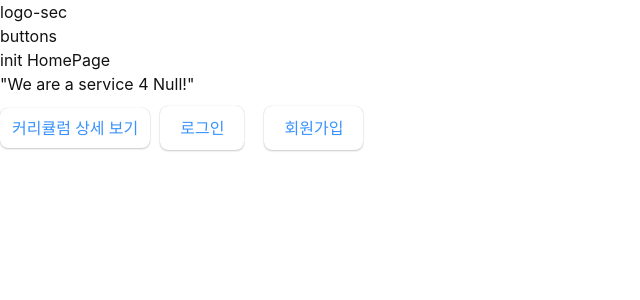
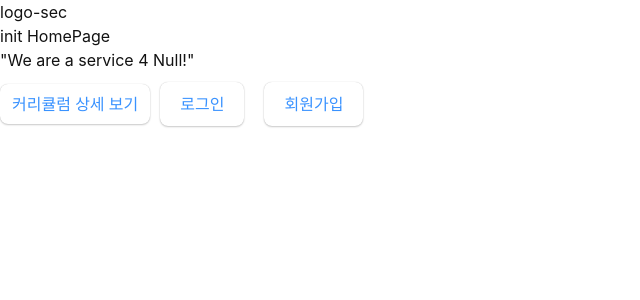
Before and after one commit to 4-NULL/init-front, a React (Vite) app: page / in a window 1280 px wide. Shown: the top 300 px of the page, without its empty margins (0-640 px from the left). Built offline with nearby package versions, Linux system fonts and the light colour scheme.

Commit message:
🚧 separating components

```diff
--- a/src/shared/ui/Button.jsx
+++ b/src/shared/ui/Button.jsx
@@ -1,5 +1,11 @@
-export default function Button() {
+import PropTypes from "prop-types"
+
+Button.protoTypes = {
+    label: PropTypes.string
+}
+
+export function Button({ label = "button" }) {
     <button>
-        this is button
+        {label}
     </button>
 }
--- a/src/shared/ui/Header.jsx
+++ b/src/shared/ui/Header.jsx
@@ -1,5 +1,5 @@
 import { Link } from "react-router-dom";
-
+import { Button } from "./Button";
 export function Header () {
 
     return (
@@ -8,7 +8,8 @@ export function Header () {
                 logo-sec
             </Link>
             <div>
-                buttons
+                <Button label="test1"/>
+                <Button label="test2"/>
             </div>
 
         </div>
--- a/src/shared/ui/index.js
+++ b/src/shared/ui/index.js
@@ -1 +1,2 @@
+export { Button } from './Button';
 export { Header } from './Header';
```
